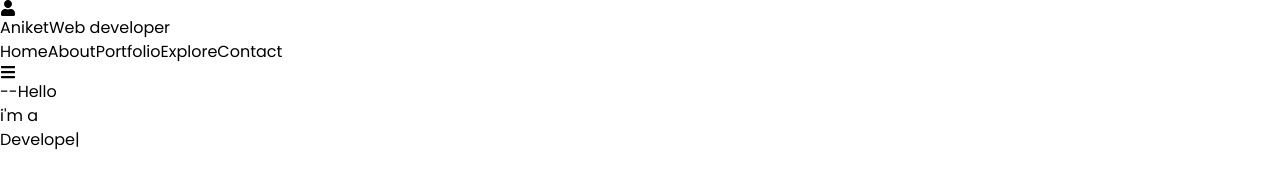
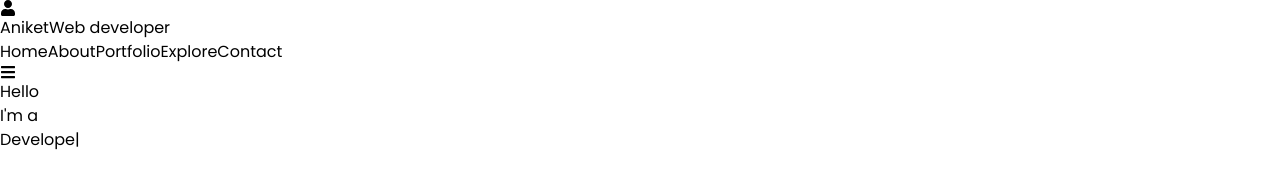
Before and after one commit to ErAniketKumar/myportfolio, a React (Vite) app: page / in a window 1280 px wide. Shown: the top 170 px of the page. Built offline with nearby package versions, Linux system fonts and the light colour scheme.

Commit message:
navbar update

```diff
--- a/src/components/Home.jsx
+++ b/src/components/Home.jsx
@@ -64,11 +64,12 @@ function Home() {
 			>
 				<div className="flex flex-col md:flex-row ">
 					<div className="md:w-1/2 mt-10 md:mt-12 space-y-2 order-2 md:order-1 ">
-						<span className="text-xl justify-center flex md:justify-start font-semibold text-green-600">
-							--Hello
+						<span className="text-[1.3rem] justify-center flex items-center gap-1 md:justify-start font-medium text-green-600
+						before:content-[''] before:w-6 before:h-[1px] before:bg-green-600">
+							Hello
 						</span>
 						<div className="flex space-x-1 text-2xl md:text-4xl justify-center md:justify-start">
-							<h1>i'm a</h1>
+							<h1>I'm a</h1>
 							{/* <span className="text-red-700 font-bold">Developer|</span> */}
 							<ReactTyped
 								className="text-red-700 font-bold"
```
